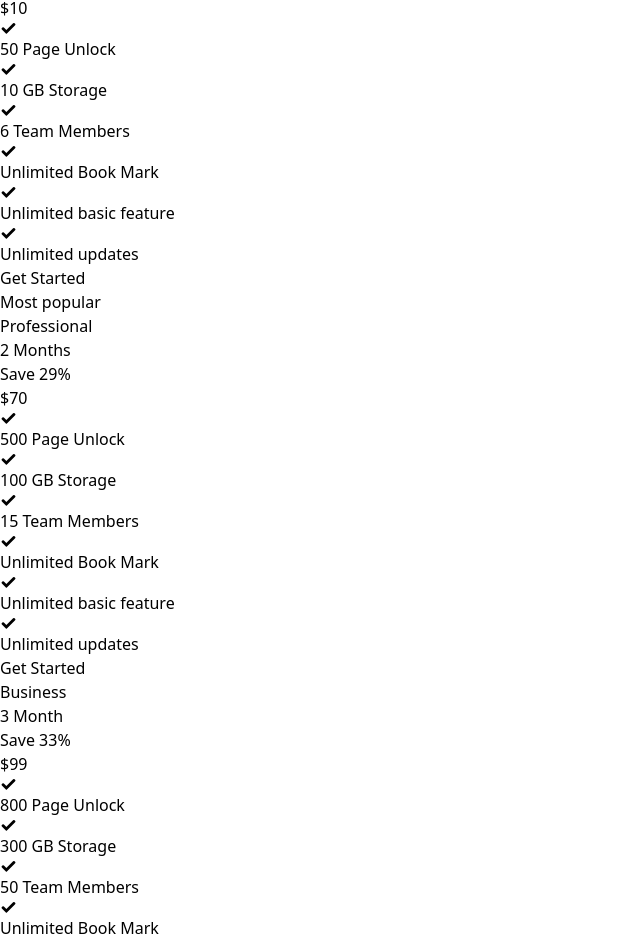
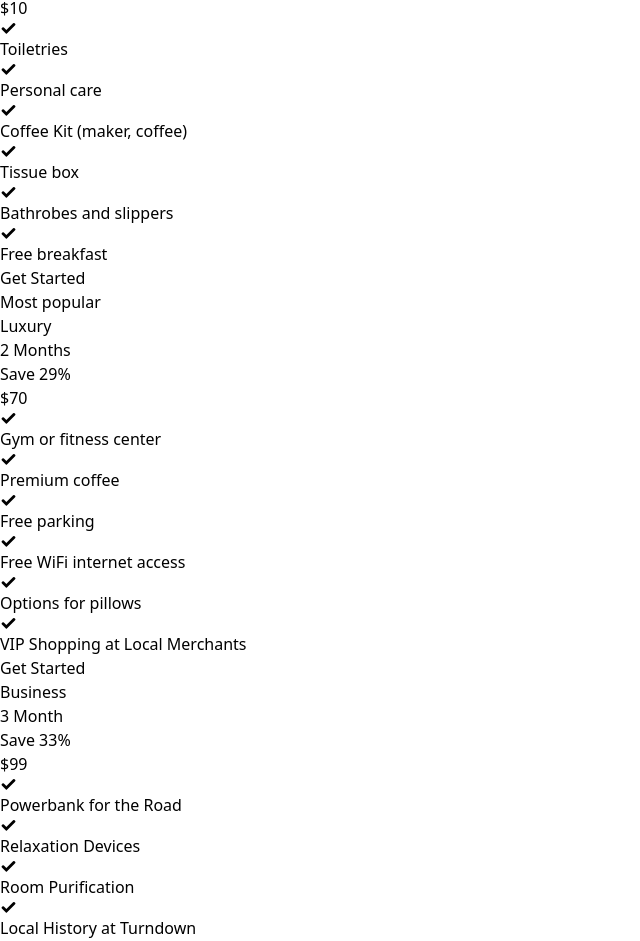
Before and after one commit to nazmul6548/Royal-Hotel-, a React (Vite) app: page / in a window 1280 px wide. Shown: the part 5976-6917 px from the top of the page, without its empty margins (0-640 px from the left). Built offline with nearby package versions, Linux system fonts and the light colour scheme; no server answers; sample sign-in values are in the browser's storage.

Commit message:
finish work

```diff
--- a/index.html
+++ b/index.html
@@ -6,7 +6,7 @@
     <meta name="viewport" content="width=device-width, initial-scale=1.0" />
     <title>Vite + React</title>
   </head>
-  <body>
+  <body class="container mx-auto">
     <div id="root"></div>
     <script type="module" src="/src/main.jsx"></script>
   </body>
--- a/src/component/Card.jsx
+++ b/src/component/Card.jsx
@@ -18,11 +18,11 @@ const Card = ({card}) => {
         {/*  */}
         <div className="flex flex-col justify-between p-6 space-y-8">
             <div className="space-y-2">
-                <h2 className="text-3xl font-semibold tracking-wide">{estate_title}</h2>
+                <h2 className="text-3xl font-semibold tracking-wide ">{estate_title}</h2>
                 <p className="dark:text-gray-800">{description}</p>
             </div>
             <Link to={`/detailscard/${id}`}>
-            <button type="button" className="flex items-center justify-center w-full p-3 font-semibold tracking-wide  bg-cyan-400 rounded-md dark:bg-violet-600 dark:text-gray-50">View Property</button>
+            <button type="button" className="flex items-center justify-center w-full p-3 font-semibold tracking-wide  bg-cyan-400 rounded-md dark:bg-violet-600 dark:text-gray-50 ">View Property</button>
             </Link>
         </div>
     </div>
--- a/src/component/Navbar.jsx
+++ b/src/component/Navbar.jsx
@@ -59,13 +59,13 @@ const Navbar = () => {
             {navlink}
           </ul>
         </div>
-        <a className=" text-3xl font-bold flex items-center">
+        <Link to="/" className=" text-3xl font-bold flex items-center">
           <h3 className="text-4xl  text-secondary animate__animated animate__backInLeft">
             {" "}
             Royal{" "}
           </h3>
           Hotel
-        </a>
+        </Link>
       </div>
       <div className="navbar-center hidden lg:flex ">
         <ul className="menu menu-horizontal px-1">{navlink}</ul>
--- a/src/pages/SectionSecond.jsx
+++ b/src/pages/SectionSecond.jsx
@@ -1,3 +1,4 @@
+import { Link } from "react-router-dom";
 
 
 const SectionSecond = () => {
@@ -9,9 +10,11 @@ const SectionSecond = () => {
         <p className="text-xl text-gray-300">Be part of our elite community. Get VIP access to curated content, early product releases, and special promotions.</p>
         <div className="bg-white shadow-lg rounded-lg p-8 mt-12 flex flex-col md:flex-row items-center justify-center">
           <input type="email" placeholder="Enter your email" className="w-full md:w-96 bg-transparent border-b-2 border-[#a91079] py-3 px-4 text-[#2e0249] text-base focus:outline-none placeholder-[#a91079] placeholder-opacity-70" />
-          <button className="max-md:mt-6 md:ml-4 bg-[#a91079] hover:bg-[#680871] text-white font-semibold py-3 px-6 rounded hover:shadow-md hover:transform hover:scale-105 focus:outline-none">
+         <Link to="/login">
+         <button className="max-md:mt-6 md:ml-4 bg-[#a91079] hover:bg-[#680871] text-white font-semibold py-3 px-6 rounded hover:shadow-md hover:transform hover:scale-105 focus:outline-none">
             Get Started
           </button>
+         </Link>
         </div>
       </div>
     </div>
--- a/src/pages/Sectionfirst.jsx
+++ b/src/pages/Sectionfirst.jsx
@@ -1,3 +1,4 @@
+import { Link } from "react-router-dom";
 
 
 const Sectionfirst = () => {
@@ -6,7 +7,7 @@ const Sectionfirst = () => {
             <div className="font-[sans-serif] text-[#333]">
       <div className="max-w-5xl mx-auto">
         <div className="text-center">
-          <h2 className="text-2xl font-bold mb-2">Choose a Subscription</h2>
+          <h2 className="text-5xl font-bold mb-2">Choose a Subscription</h2>
           <p className="text-sm text-gray-500">Change your plant according your needs</p>
         </div>
         <div className="flex mx-auto mt-12 bg-gray-100 rounded-full max-w-[200px]">
@@ -19,7 +20,7 @@ const Sectionfirst = () => {
         <div className="grid lg:grid-cols-3 sm:grid-cols-2 gap-8 mt-6 max-sm:max-w-sm max-sm:mx-auto">
           <div className="shadow-[0_2px_22px_-4px_rgba(93,96,127,0.2)] rounded-md overflow-hidden transition-all duration-500 hover:scale-105">
             <div className="h-28 bg-gray-700 text-center p-4">
-              <h3 className="text-2xl text-white font-semibold mb-1">Starter</h3>
+              <h3 className="text-2xl text-white font-semibold mb-1">General</h3>
               <p className="text-xs text-white">1 Month</p>
             </div>
             <div className="h-24 w-24 mx-auto -mt-8 shadow-xl rounded-full bg-gray-700 text-white border-4 flex flex-col items-center justify-center border-white">
@@ -31,46 +32,48 @@ const Sectionfirst = () => {
                   <svg xmlns="http://www.w3.org/2000/svg" width="17" className="mr-4 bg-green-500 fill-white rounded-full p-[3px]" viewBox="0 0 24 24">
                     <path d="M9.707 19.121a.997.997 0 0 1-1.414 0l-5.646-5.647a1.5 1.5 0 0 1 0-2.121l.707-.707a1.5 1.5 0 0 1 2.121 0L9 14.171l9.525-9.525a1.5 1.5 0 0 1 2.121 0l.707.707a1.5 1.5 0 0 1 0 2.121z" data-original="#000000" />
                   </svg>
-                  50 Page Unlock
-                </li>
-                <li className="flex items-center text-sm text-gray-500">
-                  <svg xmlns="http://www.w3.org/2000/svg" width="17" class="mr-4 bg-green-500 fill-white rounded-full p-[3px]" viewBox="0 0 24 24">
-                    <path d="M9.707 19.121a.997.997 0 0 1-1.414 0l-5.646-5.647a1.5 1.5 0 0 1 0-2.121l.707-.707a1.5 1.5 0 0 1 2.121 0L9 14.171l9.525-9.525a1.5 1.5 0 0 1 2.121 0l.707.707a1.5 1.5 0 0 1 0 2.121z" data-original="#000000" />
-                  </svg>
-                  10 GB Storage
+                  Toiletries
                 </li>
                 <li className="flex items-center text-sm text-gray-500">
                   <svg xmlns="http://www.w3.org/2000/svg" width="17" className="mr-4 bg-green-500 fill-white rounded-full p-[3px]" viewBox="0 0 24 24">
                     <path d="M9.707 19.121a.997.997 0 0 1-1.414 0l-5.646-5.647a1.5 1.5 0 0 1 0-2.121l.707-.707a1.5 1.5 0 0 1 2.121 0L9 14.171l9.525-9.525a1.5 1.5 0 0 1 2.121 0l.707.707a1.5 1.5 0 0 1 0 2.121z" data-original="#000000" />
                   </svg>
-                  6 Team Members
+                  Personal care
                 </li>
                 <li className="flex items-center text-sm text-gray-500">
                   <svg xmlns="http://www.w3.org/2000/svg" width="17" className="mr-4 bg-green-500 fill-white rounded-full p-[3px]" viewBox="0 0 24 24">
                     <path d="M9.707 19.121a.997.997 0 0 1-1.414 0l-5.646-5.647a1.5 1.5 0 0 1 0-2.121l.707-.707a1.5 1.5 0 0 1 2.121 0L9 14.171l9.525-9.525a1.5 1.5 0 0 1 2.121 0l.707.707a1.5 1.5 0 0 1 0 2.121z" data-original="#000000" />
                   </svg>
-                  Unlimited Book Mark
+                  Coffee Kit (maker, coffee)
                 </li>
                 <li className="flex items-center text-sm text-gray-500">
                   <svg xmlns="http://www.w3.org/2000/svg" width="17" className="mr-4 bg-green-500 fill-white rounded-full p-[3px]" viewBox="0 0 24 24">
                     <path d="M9.707 19.121a.997.997 0 0 1-1.414 0l-5.646-5.647a1.5 1.5 0 0 1 0-2.121l.707-.707a1.5 1.5 0 0 1 2.121 0L9 14.171l9.525-9.525a1.5 1.5 0 0 1 2.121 0l.707.707a1.5 1.5 0 0 1 0 2.121z" data-original="#000000" />
                   </svg>
-                  Unlimited basic feature
+                  Tissue box
                 </li>
                 <li className="flex items-center text-sm text-gray-500">
                   <svg xmlns="http://www.w3.org/2000/svg" width="17" className="mr-4 bg-green-500 fill-white rounded-full p-[3px]" viewBox="0 0 24 24">
                     <path d="M9.707 19.121a.997.997 0 0 1-1.414 0l-5.646-5.647a1.5 1.5 0 0 1 0-2.121l.707-.707a1.5 1.5 0 0 1 2.121 0L9 14.171l9.525-9.525a1.5 1.5 0 0 1 2.121 0l.707.707a1.5 1.5 0 0 1 0 2.121z" data-original="#000000" />
                   </svg>
-                  Unlimited updates
+                  Bathrobes and slippers
+                </li>
+                <li className="flex items-center text-sm text-gray-500">
+                  <svg xmlns="http://www.w3.org/2000/svg" width="17" className="mr-4 bg-green-500 fill-white rounded-full p-[3px]" viewBox="0 0 24 24">
+                    <path d="M9.707 19.121a.997.997 0 0 1-1.414 0l-5.646-5.647a1.5 1.5 0 0 1 0-2.121l.707-.707a1.5 1.5 0 0 1 2.121 0L9 14.171l9.525-9.525a1.5 1.5 0 0 1 2.121 0l.707.707a1.5 1.5 0 0 1 0 2.121z" data-original="#000000" />
+                  </svg>
+                  Free breakfast
                 </li>
               </ul>
-              <button type="button" className="w-full mt-8 px-2 py-2 text-sm font-semibold text-white bg-gray-700 hover:bg-gray-800 rounded-full">Get Started</button>
+             <Link to="/login">
+             <button type="button" className="w-full mt-8 px-2 py-2 text-sm font-semibold text-white bg-gray-700 hover:bg-gray-800 rounded-full">Get Started</button>
+             </Link>
             </div>
           </div>
           <div className="shadow-[0_2px_22px_-4px_rgba(93,96,127,0.2)] rounded-md overflow-hidden transition-all duration-500 hover:scale-105 relative">
             <span className="px-2 py-1 text-[10px] font-semibold text-white bg-orange-400 rounded-md ml-3 absolute -left-4 top-0">Most popular</span>
             <div className="h-28 bg-blue-600 text-center p-4">
-              <h3 className="text-2xl text-white font-semibold mb-1">Professional</h3>
+              <h3 className="text-2xl text-white font-semibold mb-1">Luxury</h3>
               <p className="text-xs text-white">2 Months</p>
             </div>
             <div className="h-24 w-24 mx-auto -mt-8 shadow-xl rounded-full bg-blue-600 text-white border-4 flex flex-col items-center justify-center border-white">
@@ -83,40 +86,42 @@ const Sectionfirst = () => {
                   <svg xmlns="http://www.w3.org/2000/svg" width="17" className="mr-4 bg-green-500 fill-white rounded-full p-[3px]" viewBox="0 0 24 24">
                     <path d="M9.707 19.121a.997.997 0 0 1-1.414 0l-5.646-5.647a1.5 1.5 0 0 1 0-2.121l.707-.707a1.5 1.5 0 0 1 2.121 0L9 14.171l9.525-9.525a1.5 1.5 0 0 1 2.121 0l.707.707a1.5 1.5 0 0 1 0 2.121z" data-original="#000000" />
                   </svg>
-                  500 Page Unlock
+                  Gym or fitness center
                 </li>
                 <li className="flex items-center text-sm text-gray-500">
                   <svg xmlns="http://www.w3.org/2000/svg" width="17" className="mr-4 bg-green-500 fill-white rounded-full p-[3px]" viewBox="0 0 24 24">
                     <path d="M9.707 19.121a.997.997 0 0 1-1.414 0l-5.646-5.647a1.5 1.5 0 0 1 0-2.121l.707-.707a1.5 1.5 0 0 1 2.121 0L9 14.171l9.525-9.525a1.5 1.5 0 0 1 2.121 0l.707.707a1.5 1.5 0 0 1 0 2.121z" data-original="#000000" />
                   </svg>
-                  100 GB Storage
+                  Premium coffee
                 </li>
                 <li className="flex items-center text-sm text-gray-500">
                   <svg xmlns="http://www.w3.org/2000/svg" width="17" className="mr-4 bg-green-500 fill-white rounded-full p-[3px]" viewBox="0 0 24 24">
                     <path d="M9.707 19.121a.997.997 0 0 1-1.414 0l-5.646-5.647a1.5 1.5 0 0 1 0-2.121l.707-.707a1.5 1.5 0 0 1 2.121 0L9 14.171l9.525-9.525a1.5 1.5 0 0 1 2.121 0l.707.707a1.5 1.5 0 0 1 0 2.121z" data-original="#000000" />
                   </svg>
-                  15 Team Members
+                  Free parking
                 </li>
                 <li className="flex items-center text-sm text-gray-500">
                   <svg xmlns="http://www.w3.org/2000/svg" width="17" className="mr-4 bg-green-500 fill-white rounded-full p-[3px]" viewBox="0 0 24 24">
                     <path d="M9.707 19.121a.997.997 0 0 1-1.414 0l-5.646-5.647a1.5 1.5 0 0 1 0-2.121l.707-.707a1.5 1.5 0 0 1 2.121 0L9 14.171l9.525-9.525a1.5 1.5 0 0 1 2.121 0l.707.707a1.5 1.5 0 0 1 0 2.121z" data-original="#000000" />
                   </svg>
-                  Unlimited Book Mark
+                  Free WiFi internet access
                 </li>
                 <li className="flex items-center text-sm text-gray-500">
                   <svg xmlns="http://www.w3.org/2000/svg" width="17" className="mr-4 bg-green-500 fill-white rounded-full p-[3px]" viewBox="0 0 24 24">
                     <path d="M9.707 19.121a.997.997 0 0 1-1.414 0l-5.646-5.647a1.5 1.5 0 0 1 0-2.121l.707-.707a1.5 1.5 0 0 1 2.121 0L9 14.171l9.525-9.525a1.5 1.5 0 0 1 2.121 0l.707.707a1.5 1.5 0 0 1 0 2.121z" data-original="#000000" />
                   </svg>
-                  Unlimited basic feature
+                  Options for pillows
                 </li>
                 <li className="flex items-center text-sm text-gray-500">
                   <svg xmlns="http://www.w3.org/2000/svg" width="17" className="mr-4 bg-green-500 fill-white rounded-full p-[3px]" viewBox="0 0 24 24">
                     <path d="M9.707 19.121a.997.997 0 0 1-1.414 0l-5.646-5.647a1.5 1.5 0 0 1 0-2.121l.707-.707a1.5 1.5 0 0 1 2.121 0L9 14.171l9.525-9.525a1.5 1.5 0 0 1 2.121 0l.707.707a1.5 1.5 0 0 1 0 2.121z" data-original="#000000" />
                   </svg>
-                  Unlimited updates
+                  VIP Shopping at Local Merchants
                 </li>
               </ul>
+              <Link to="/login">
               <button type="button" className="w-full mt-8 px-2 py-2 text-sm font-semibold text-white bg-blue-600 hover:bg-blue-700 rounded-full">Get Started</button>
+              </Link>
             </div>
           </div>
           <div className="shadow-[0_2px_22px_-4px_rgba(93,96,127,0.2)] rounded-md overflow-hidden transition-all duration-500 hover:scale-105">
@@ -134,40 +139,42 @@ const Sectionfirst = () => {
                   <svg xmlns="http://www.w3.org/2000/svg" width="17" className="mr-4 bg-green-500 fill-white rounded-full p-[3px]" viewBox="0 0 24 24">
                     <path d="M9.707 19.121a.997.997 0 0 1-1.414 0l-5.646-5.647a1.5 1.5 0 0 1 0-2.121l.707-.707a1.5 1.5 0 0 1 2.121 0L9 14.171l9.525-9.525a1.5 1.5 0 0 1 2.121 0l.707.707a1.5 1.5 0 0 1 0 2.121z" data-original="#000000" />
                   </svg>
-                  800 Page Unlock
+                  Powerbank for the Road
                 </li>
                 <li className="flex items-center text-sm text-gray-500">
                   <svg xmlns="http://www.w3.org/2000/svg" width="17" className="mr-4 bg-green-500 fill-white rounded-full p-[3px]" viewBox="0 0 24 24">
                     <path d="M9.707 19.121a.997.997 0 0 1-1.414 0l-5.646-5.647a1.5 1.5 0 0 1 0-2.121l.707-.707a1.5 1.5 0 0 1 2.121 0L9 14.171l9.525-9.525a1.5 1.5 0 0 1 2.121 0l.707.707a1.5 1.5 0 0 1 0 2.121z" data-original="#000000" />
                   </svg>
-                  300 GB Storage
+                  Relaxation Devices
                 </li>
                 <li className="flex items-center text-sm text-gray-500">
                   <svg xmlns="http://www.w3.org/2000/svg" width="17" className="mr-4 bg-green-500 fill-white rounded-full p-[3px]" viewBox="0 0 24 24">
                     <path d="M9.707 19.121a.997.997 0 0 1-1.414 0l-5.646-5.647a1.5 1.5 0 0 1 0-2.121l.707-.707a1.5 1.5 0 0 1 2.121 0L9 14.171l9.525-9.525a1.5 1.5 0 0 1 2.121 0l.707.707a1.5 1.5 0 0 1 0 2.121z" data-original="#000000" />
                   </svg>
-                  50 Team Members
+                  Room Purification
                 </li>
                 <li className="flex items-center text-sm text-gray-500">
                   <svg xmlns="http://www.w3.org/2000/svg" width="17" className="mr-4 bg-green-500 fill-white rounded-full p-[3px]" viewBox="0 0 24 24">
                     <path d="M9.707 19.121a.997.997 0 0 1-1.414 0l-5.646-5.647a1.5 1.5 0 0 1 0-2.121l.707-.707a1.5 1.5 0 0 1 2.121 0L9 14.171l9.525-9.525a1.5 1.5 0 0 1 2.121 0l.707.707a1.5 1.5 0 0 1 0 2.121z" data-original="#000000" />
                   </svg>
-                  Unlimited Book Mark
+                  Local History at Turndown
                 </li>
                 <li className="flex items-center text-sm text-gray-500">
                   <svg xmlns="http://www.w3.org/2000/svg" width="17" className="mr-4 bg-green-500 fill-white rounded-full p-[3px]" viewBox="0 0 24 24">
                     <path d="M9.707 19.121a.997.997 0 0 1-1.414 0l-5.646-5.647a1.5 1.5 0 0 1 0-2.121l.707-.707a1.5 1.5 0 0 1 2.121 0L9 14.171l9.525-9.525a1.5 1.5 0 0 1 2.121 0l.707.707a1.5 1.5 0 0 1 0 2.121z" data-original="#000000" />
                   </svg>
-                  Unlimited basic feature
+                  In-Room Cocktail Station
                 </li>
                 <li className="flex items-center text-sm text-gray-500">
                   <svg xmlns="http://www.w3.org/2000/svg" width="17" className="mr-4 bg-green-500 fill-white rounded-full p-[3px]" viewBox="0 0 24 24">
                     <path d="M9.707 19.121a.997.997 0 0 1-1.414 0l-5.646-5.647a1.5 1.5 0 0 1 0-2.121l.707-.707a1.5 1.5 0 0 1 2.121 0L9 14.171l9.525-9.525a1.5 1.5 0 0 1 2.121 0l.707.707a1.5 1.5 0 0 1 0 2.121z" data-original="#000000" />
                   </svg>
-                  Unlimited updates
+                  Enthusiast & Hobbyist Tech
                 </li>
               </ul>
+              <Link to="/login">
               <button type="button" className="w-full mt-8 px-2 py-2 text-sm font-semibold text-white bg-pink-700 hover:bg-pink-800 rounded-full">Get Started</button>
+              </Link>
             </div>
           </div>
         </div>
--- a/src/pages/UserProfile.jsx
+++ b/src/pages/UserProfile.jsx
@@ -8,7 +8,10 @@ const UserProfile = () => {
 
 
     return (
-        <div data-aos="flip-left" className="flex justify-center mt-10">
+        <div>
+            <h1 className="text-center p-4 font-bold text-5xl ">User Profile</h1>
+            <div data-aos="flip-left" className="flex justify-center mt-10">
+
             <Helmet>
     <title>userProfile</title>
   </Helmet>
@@ -21,6 +24,7 @@ const UserProfile = () => {
 	</div>
 </div>
         </div>
+        </div>
     );
 };
 
```
Also changed, not shown: src/pages/Review.jsx (+6 -6 lines), src/pages/UpdateProfile.jsx (+11 -8 lines), 1 other file (tests, documents, lock files or other folders).
